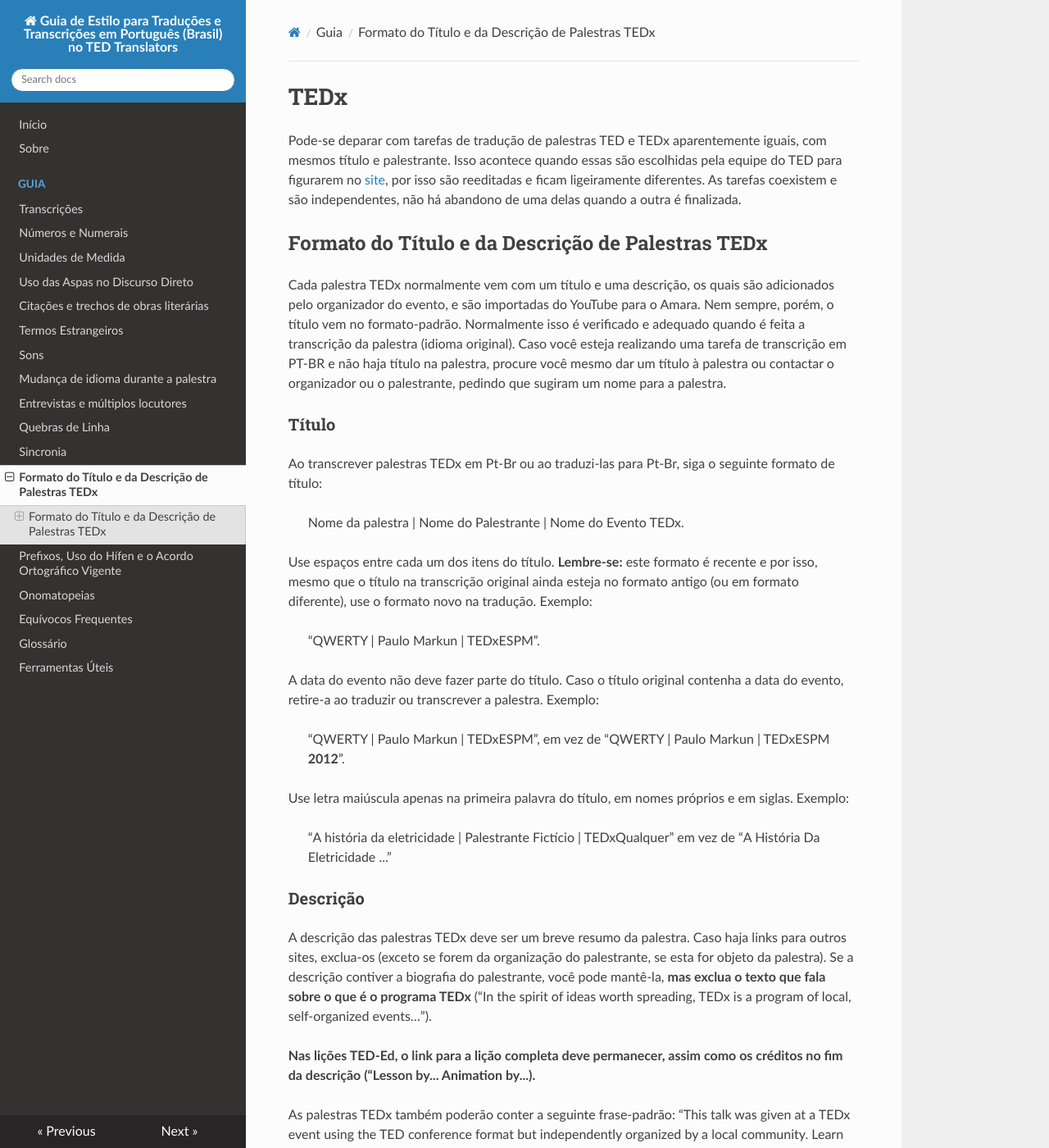
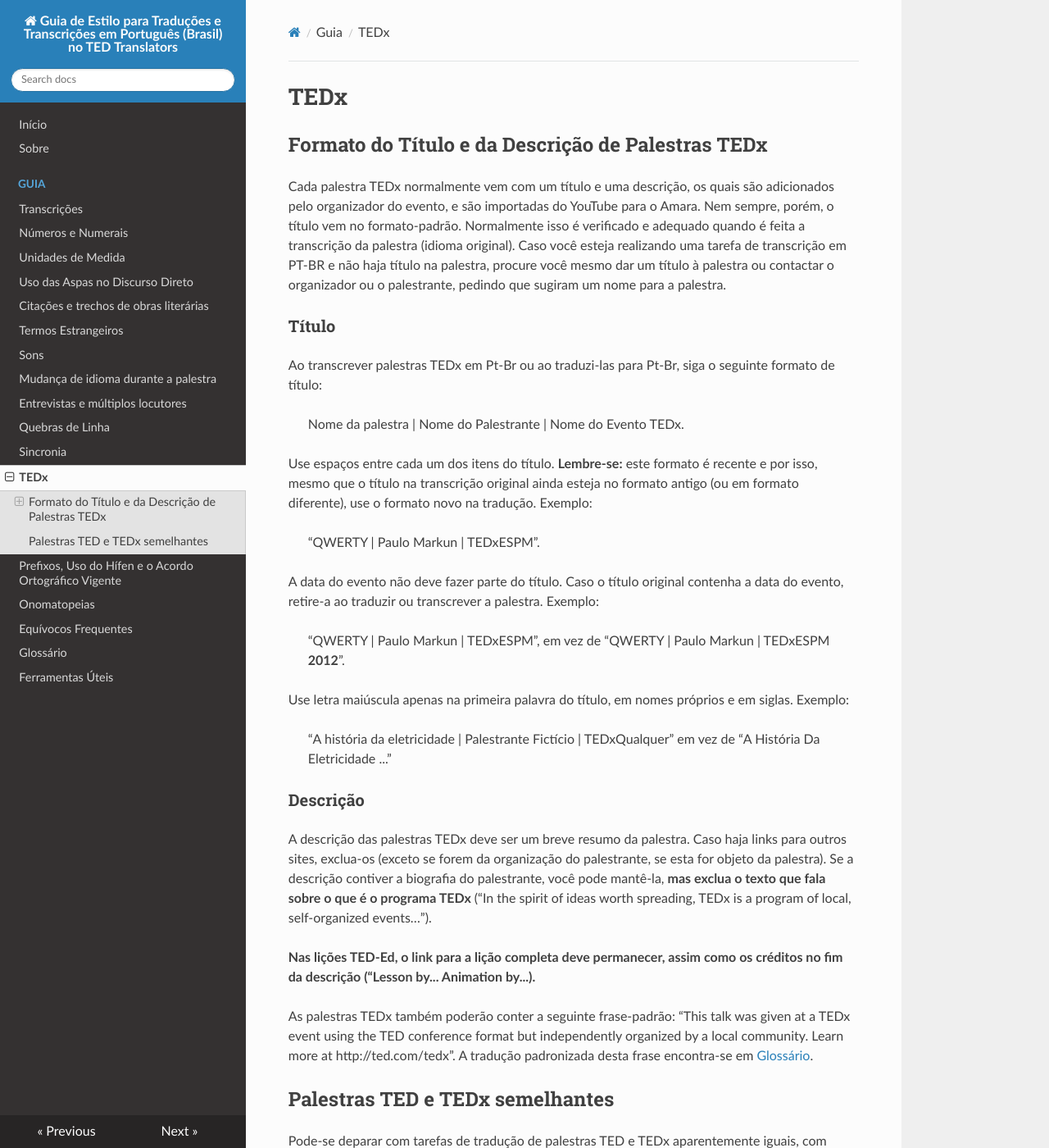
Before and after one commit to tupaschoal/TED-Translators_PT-BR_Styleguide, an MkDocs documentation site: the page built from docs/tedx.md, in a window 1280 px wide and 1400 px high. Shown: the whole window at 82% size. Built offline with MkDocs 1.6.1, drawn with Linux system fonts in a browser that asks for light colours; nearby versions of some CDN libraries; old or Windows-style settings are respelled for this version of MkDocs; some of the changed text lies outside the part shown.

Commit message:
Issue #5 - Rename file to reflect change
Rename file to reflect centralization of TEDx related information.

```diff
--- a/docs/formato_tedx.md
+++ b/docs/tedx.md
@@ -1,6 +1,6 @@
 # TEDx
 
-Pode-se deparar com tarefas de tradução de palestras TED e TEDx aparentemente iguais, com mesmos título e palestrante. Isso acontece quando essas são escolhidas pela equipe do TED para figurarem no [site](www.ted.com), por isso são reeditadas e ficam ligeiramente diferentes. As tarefas coexistem e são independentes, não há abandono de uma delas quando a outra é finalizada.
+
 
 ## Formato do Título e da Descrição de Palestras TEDx
 
@@ -32,3 +32,7 @@
 **Nas lições TED-Ed, o link para a lição completa deve permanecer, assim como os créditos no fim da descrição (“Lesson by... Animation by...).**
 
 As palestras TEDx também poderão conter a seguinte frase-padrão: “This talk was given at a TEDx event using the TED conference format but independently organized by a local community. Learn more at http://ted.com/tedx”. A tradução padronizada desta frase encontra-se em [Glossário](glossario.md).
+
+## Palestras TED e TEDx semelhantes
+
+Pode-se deparar com tarefas de tradução de palestras TED e TEDx aparentemente iguais, com mesmos título e palestrante. Isso acontece quando essas são escolhidas pela equipe do TED para figurarem no [site](www.ted.com), por isso são reeditadas e ficam ligeiramente diferentes. As tarefas coexistem e são independentes, não há abandono de uma delas quando a outra é finalizada.
--- a/mkdocs.yml
+++ b/mkdocs.yml
@@ -14,7 +14,7 @@
         - 'Entrevistas e múltiplos locutores': 'entrevistas.md'
         - 'Quebras de Linha': 'quebras.md'
         - 'Sincronia': 'sincronia.md'
-        - 'Formato do Título e da Descrição de Palestras TEDx': 'formato_tedx.md'
+        - 'TEDx': 'tedx.md'
         - 'Prefixos, Uso do Hífen e o Acordo Ortográfico Vigente': 'acordo.md'
         - 'Onomatopeias': 'onomatopeias.md'
         - 'Equívocos Frequentes': 'equivocos.md'
```
